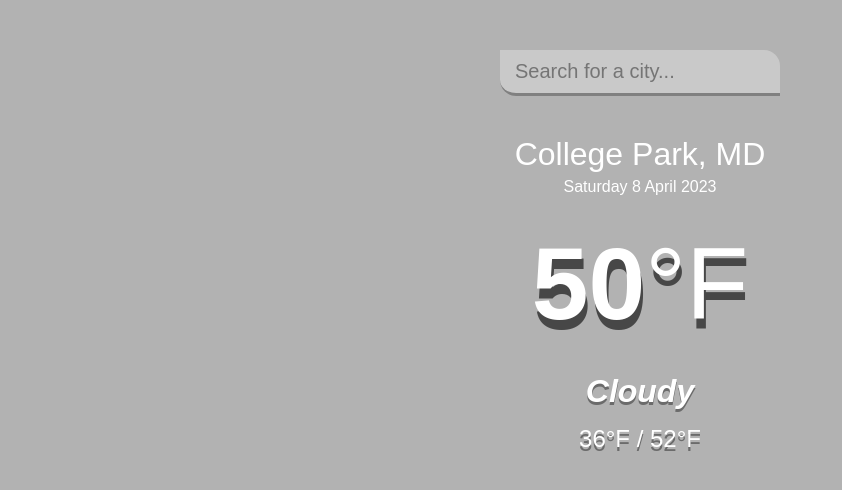
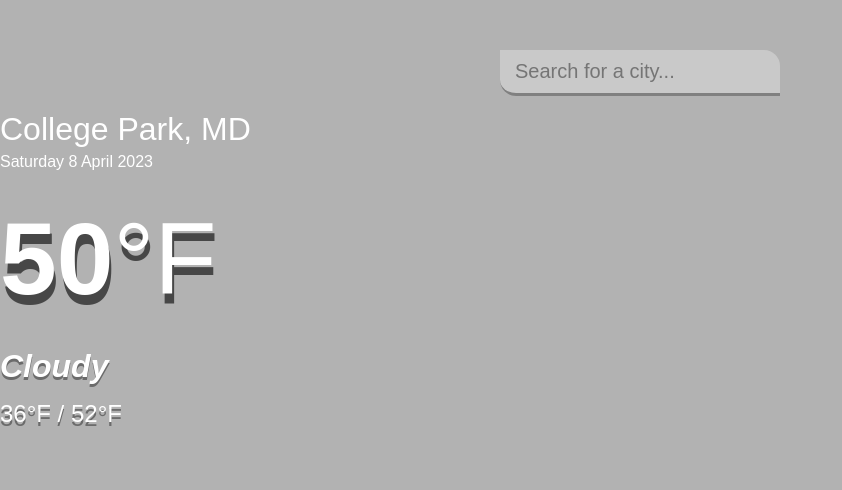
Before and after one commit to justinzhao07/Bitcamp2023, a plain HTML site: page index.html in a window 1280 px wide. Shown: the whole page, without its empty margins (0-842 px from the left). Drawn offline with Linux system fonts and the light colour scheme.

Commit message:
Update styles.css

```diff
--- a/styles.css
+++ b/styles.css
@@ -45,7 +45,7 @@ header input:focus {
   background-color: rgba(255, 255, 255, 0.6);
 }
 
-main {
+index {
   flex: 1 1 100%;
   padding: 25px 25px 50px;
   display: flex;
```
